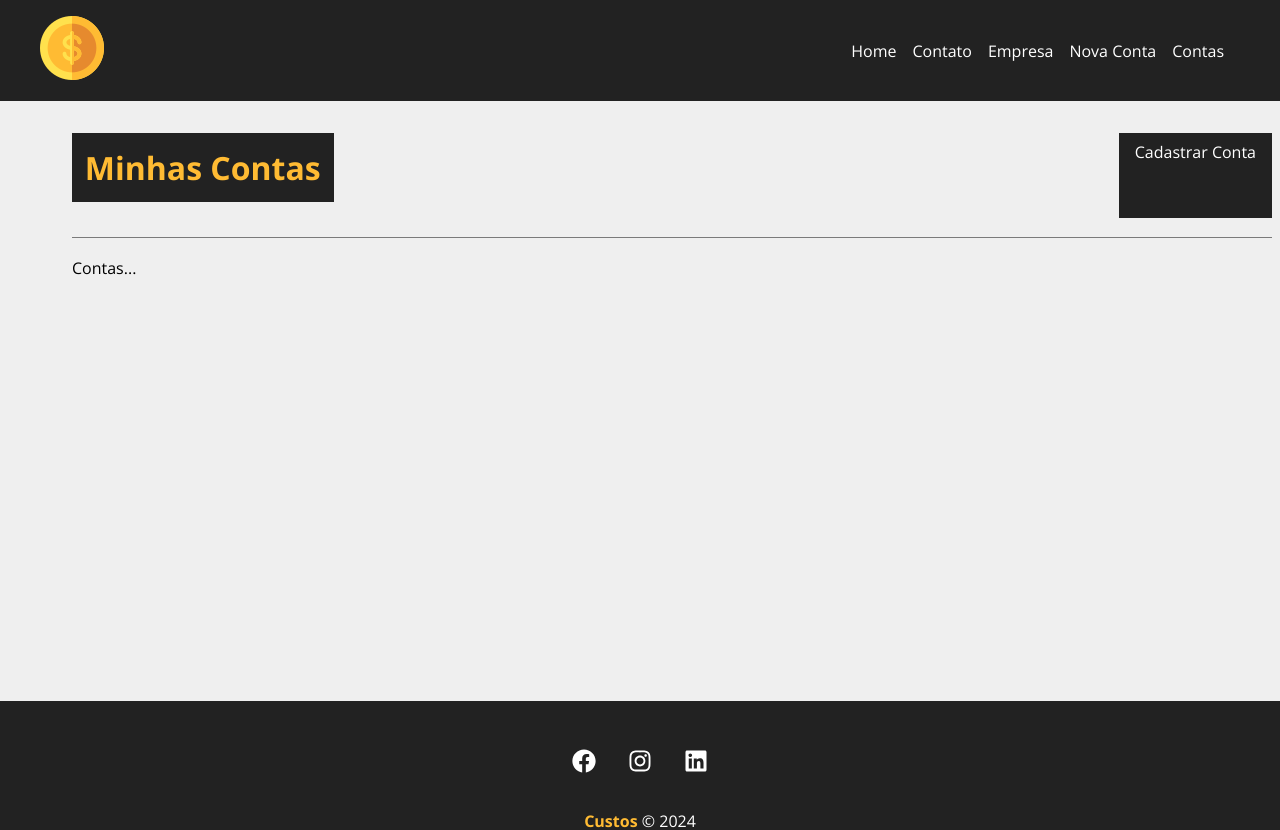
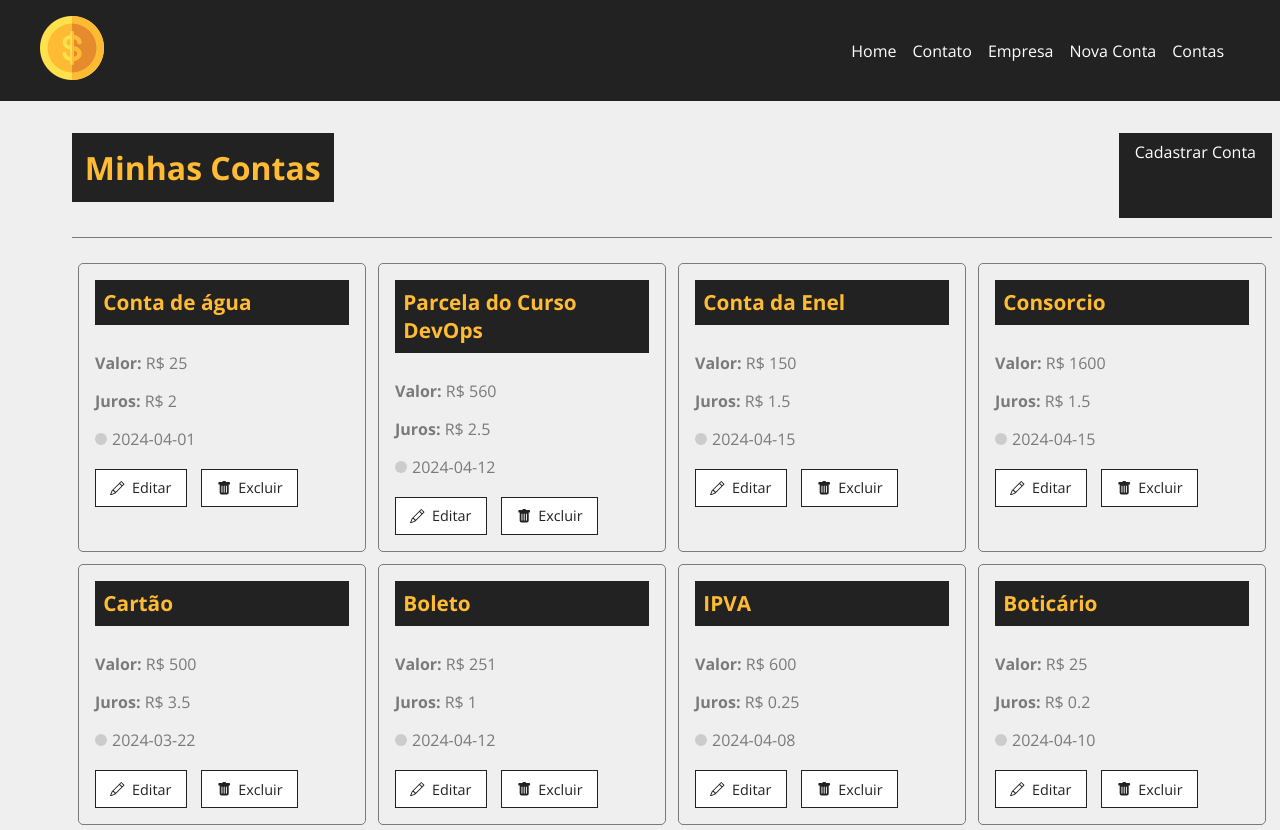
Before and after one commit to Pakato14/contas_pagar, a React (Create React App) app: page /contas in a window 1280 px wide. Shown: the top 830 px of the page. Built offline with nearby package versions, Linux system fonts and the light colour scheme; data requests are answered from the project's data file.

Commit message:
R de Read

```diff
--- a/src/components/account/AccountCard.js
+++ b/src/components/account/AccountCard.js
@@ -10,15 +10,18 @@ function AccountCard({id, name, valor, data_venc, juros, handleRemove}){
       }
 
       return (
-        <div className={styles.project_card}>
+        <div className={styles.account_card}>
           <h4>{name}</h4>
           <p>
-            <span>Valor:</span> R${valor}
+            <span>Valor:</span> R$ {valor}
+          </p>
+          <p>
+            <span>Juros:</span> R$ {juros}
           </p>
           <p className={styles.category_text}>
-            <span className={`${styles[data_venc.toLowerCase()]}`}></span> {data_venc}
+            <span className={`${styles[data_venc?.toLowerCase() ||'']}`}></span> {data_venc}
           </p>
-          <div className={styles.project_card_actions}>
+          <div className={styles.account_card_actions}>
             <Link to={'/project/' + id}>
               <BsPencil /> Editar
             </Link>
--- a/src/components/pages/Contas.js
+++ b/src/components/pages/Contas.js
@@ -38,7 +38,17 @@ function Contas() {
       </div>
       {message && <Message type="success" msg={message} />}
       <Container customClass="start">
-        <p>Contas...</p>
+        {contas.length > 0 && contas.map((conta) =>(
+          <AccountCard
+            id={conta.id}
+            name={conta.name}
+            valor={conta.valor}
+            data_venc={conta.data_venc}
+            juros={conta.juros}
+            key={conta.id}
+            />
+        ))}
+
       </Container>
     </div>
   );
```
